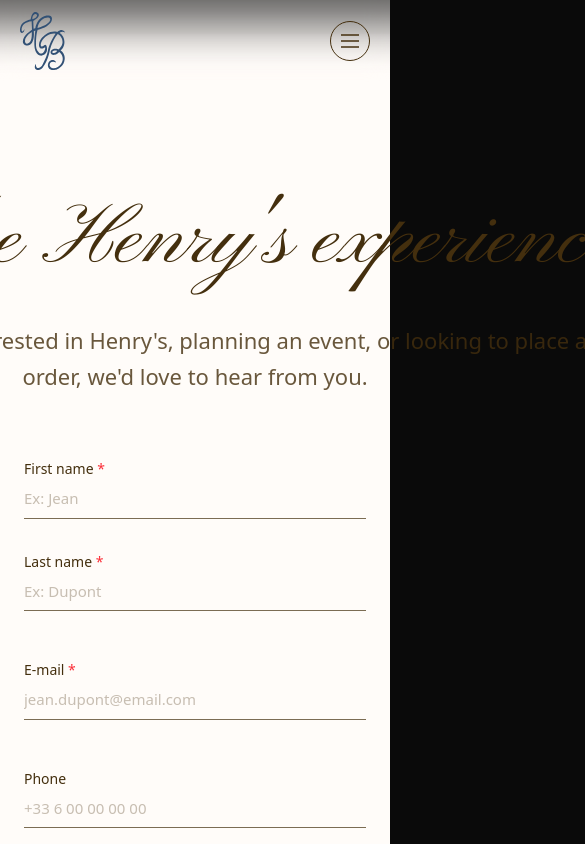
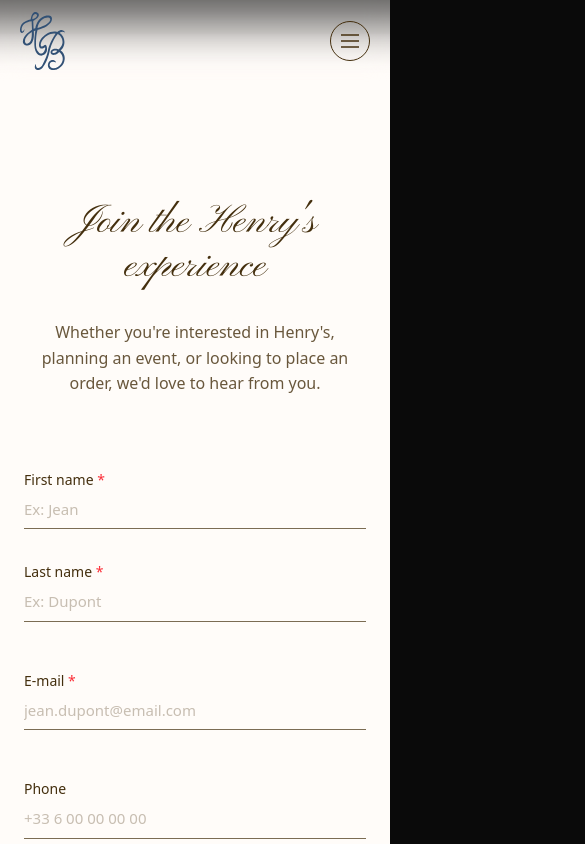
Before and after one commit to mtdtechnology-net/henrys-drink-website, a Next.js app: page /en/contact in a window 390 px wide. Shown: the top 844 px of the page, 585 px wide, since content can reach past the window. Built offline with nearby package versions, Linux system fonts and the light colour scheme.

Commit message:
contact page- responsiveness fix-up

```diff
--- a/app/[locale]/contact/page.tsx
+++ b/app/[locale]/contact/page.tsx
@@ -5,14 +5,14 @@ export default function ContactSection() {
 
     <section className="w-full min-h-screen bg-[#FFFCF9] flex flex-col items-center justify-center px-6 pt-50 pb-20">
 
-      <div className="flex flex-col items-center mb-16">
-        <h1 className="font-['Pinyon_Script'] text-[85px] leading-[100%] text-[#442F0E] text-center w-210 max-w-full h-26.5">
-          Join the Henry's experience
-        </h1>
+      <div className="flex flex-col items-center mb-16 w-full max-w-210">
+       <h1 className="font-['Pinyon_Script'] text-[clamp(40px,6vw,85px)] leading-[110%] text-[#442F0E] text-center w-full mb-4">
+       Join the Henry's experience
+       </h1>
 
-        <p className="font-comfortaa text-[22px] leading-[164%] text-[#442F0E] opacity-80 text-center w-210 max-w-full h-18 mt-4">
-          Whether you're interested in Henry's, planning an event, or looking to place an order, we'd love to hear from you.
-        </p>
+       <p className="font-comfortaa text-[clamp(16px,1.8vw,22px)] leading-[160%] text-[#442F0E] opacity-80 text-center w-full mt-4 mb-2">
+       Whether you're interested in Henry's, planning an event, or looking to place an order, we'd love to hear from you.
+       </p>
       </div>
 
       <form className="w-full max-w-210 flex flex-col items-center gap-12 font-comfortaa">
```
